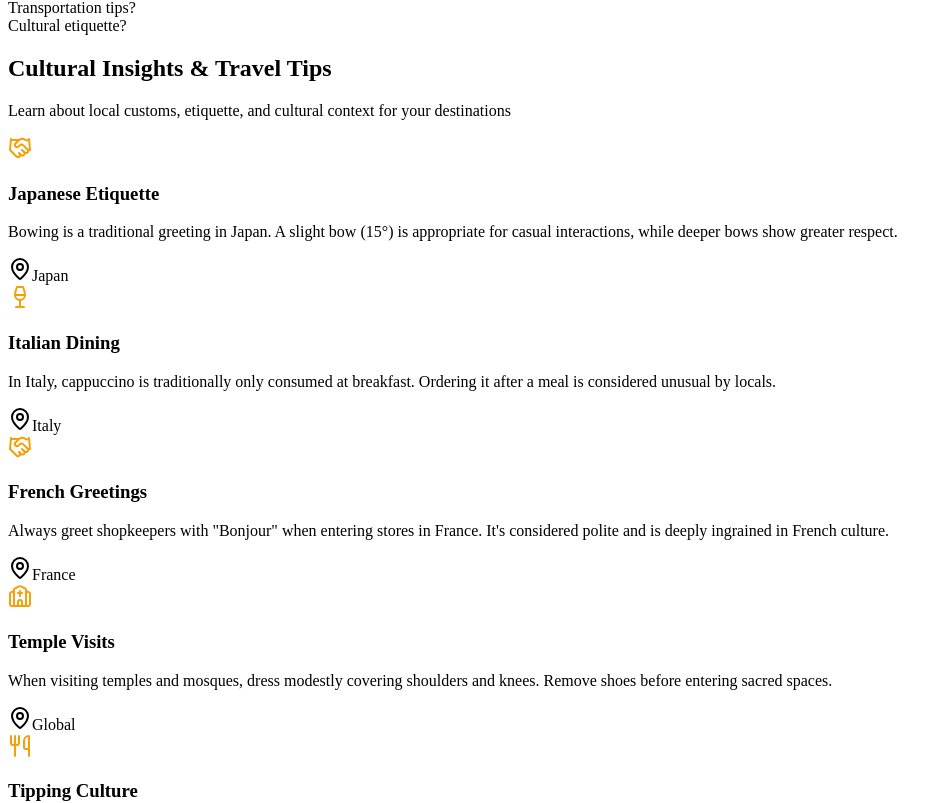
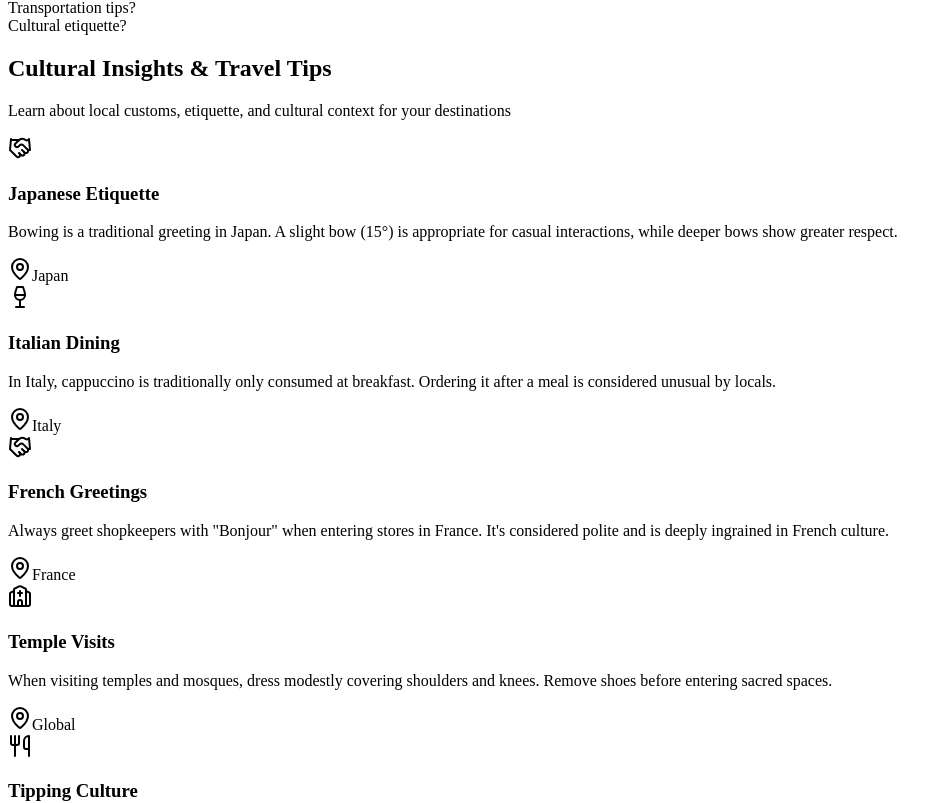
Before and after one commit to AishwaryaChandel27/TasteTravel---Personalized-Cultural-Travel-Planner, a React (Vite) app in the folder client/: page / in a window 1280 px wide. Shown: the part 3599-4402 px from the top of the page, without its empty margins (0-947 px from the left). Built offline with nearby package versions, Linux system fonts and the light colour scheme; no server answers.

Commit message:
Update cultural-insights.tsx

```diff
--- a/client/src/components/cultural-insights.tsx
+++ b/client/src/components/cultural-insights.tsx
@@ -7,43 +7,37 @@ const culturalInsights: CulturalInsight[] = [
     title: "Japanese Etiquette",
     description: "Bowing is a traditional greeting in Japan. A slight bow (15°) is appropriate for casual interactions, while deeper bows show greater respect.",
     location: "Japan",
-    icon: "handshake",
-    color: "text-cultural-gold"
+    icon: "handshake"
   },
   {
     title: "Italian Dining",
     description: "In Italy, cappuccino is traditionally only consumed at breakfast. Ordering it after a meal is considered unusual by locals.",
     location: "Italy",
-    icon: "wine",
-    color: "text-cultural-gold"
+    icon: "wine"
   },
   {
     title: "French Greetings",
     description: "Always greet shopkeepers with \"Bonjour\" when entering stores in France. It's considered polite and is deeply ingrained in French culture.",
     location: "France",
-    icon: "handshake",
-    color: "text-cultural-gold"
+    icon: "handshake"
   },
   {
     title: "Temple Visits",
     description: "When visiting temples and mosques, dress modestly covering shoulders and knees. Remove shoes before entering sacred spaces.",
     location: "Global",
-    icon: "mosque",
-    color: "text-cultural-gold"
+    icon: "mosque"
   },
   {
     title: "Tipping Culture",
     description: "Tipping varies globally: 15-20% in the US, round up in Germany, service charge included in Japan, and 10% in the UK.",
     location: "Various",
-    icon: "utensils",
-    color: "text-cultural-gold"
+    icon: "utensils"
   },
   {
     title: "Photography Etiquette",
     description: "Always ask permission before photographing people, especially in traditional or religious settings. Some museums prohibit flash photography.",
     location: "Global",
-    icon: "camera",
-    color: "text-cultural-gold"
+    icon: "camera"
   }
 ];
 
@@ -60,13 +54,13 @@ const getIcon = (iconName: string) => {
 
 export default function CulturalInsights() {
   return (
-    <section className="py-16 bg-gradient-to-br from-cultural-purple to-cultural-gold text-white">
+    <section className="py-16 bg-gradient-to-br from-gray-100 to-gray-200 text-black">
       <div className="max-w-7xl mx-auto px-4 sm:px-6 lg:px-8">
         <div className="text-center mb-12">
-          <h2 className="text-3xl md:text-4xl font-bold mb-4">
+          <h2 className="text-3xl md:text-4xl font-bold text-black mb-4">
             Cultural Insights & Travel Tips
           </h2>
-          <p className="text-xl text-slate-100 max-w-2xl mx-auto">
+          <p className="text-xl text-gray-700 max-w-2xl mx-auto">
             Learn about local customs, etiquette, and cultural context for your destinations
           </p>
         </div>
@@ -78,15 +72,15 @@ export default function CulturalInsights() {
             return (
               <Card
                 key={insight.title}
-                className="bg-white bg-opacity-10 backdrop-blur-sm hover:bg-opacity-20 transition-all border-0"
+                className="bg-white shadow-md hover:shadow-lg transition-all border border-gray-300"
               >
                 <CardContent className="p-6">
                   <div className="flex items-center mb-4">
-                    <IconComponent className={`text-2xl mr-3 ${insight.color}`} />
-                    <h3 className="text-lg font-semibold">{insight.title}</h3>
+                    <IconComponent className="text-black text-2xl mr-3" />
+                    <h3 className="text-lg font-semibold text-black">{insight.title}</h3>
                   </div>
-                  <p className="text-slate-100 mb-4">{insight.description}</p>
-                  <div className="flex items-center text-sm text-slate-200">
+                  <p className="text-gray-800 mb-4">{insight.description}</p>
+                  <div className="flex items-center text-sm text-gray-600">
                     <MapPin className="w-4 h-4 mr-2" />
                     <span>{insight.location}</span>
                   </div>
```
